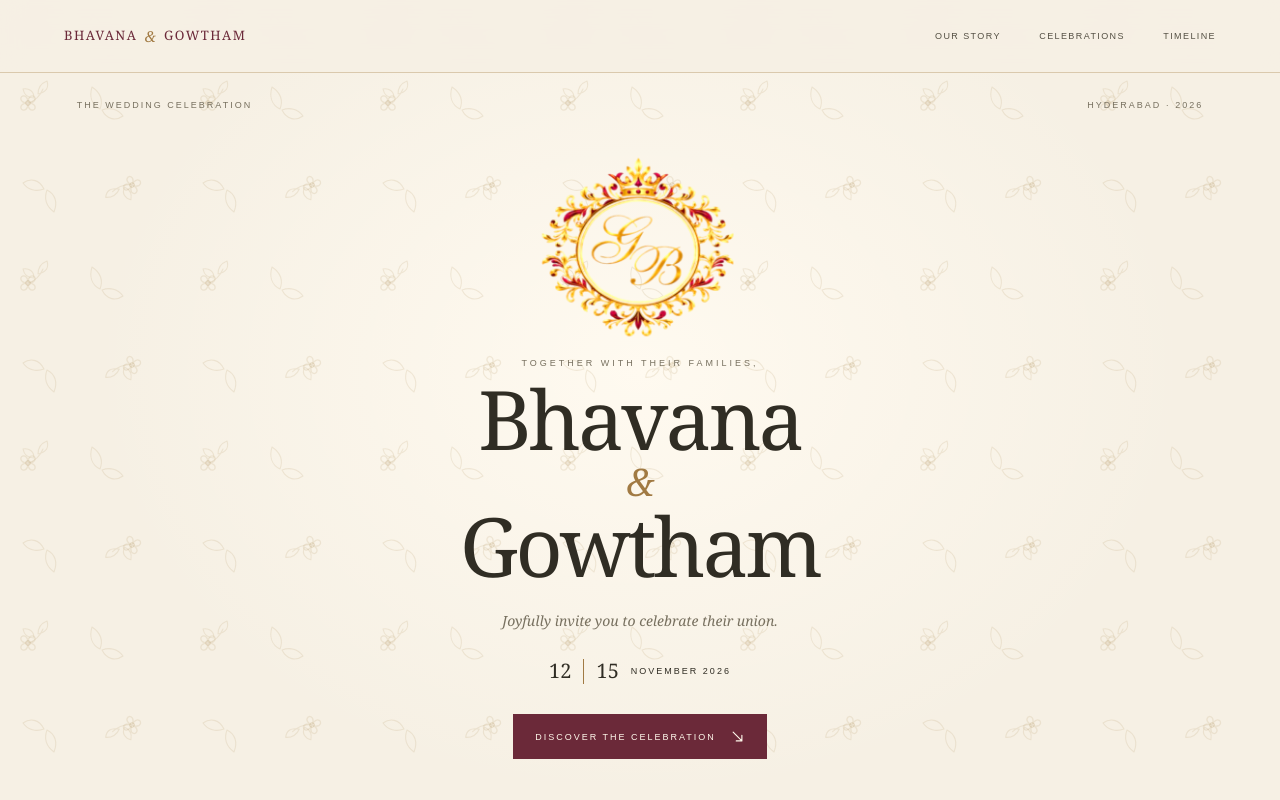
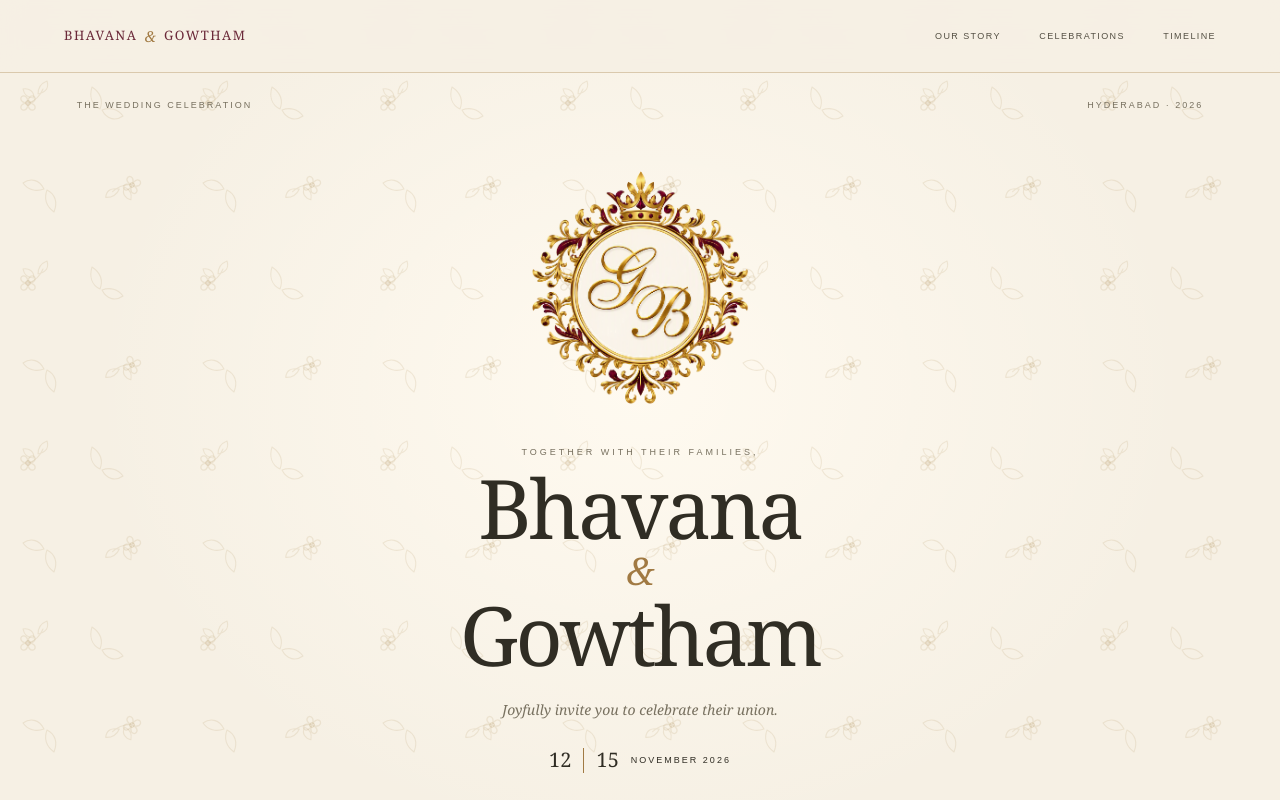
Before and after one commit to prabhavpulipaka/bhavana-gowtham-wedding, a Next.js app: page / in a window 1280 px wide. Shown: the top 800 px of the page. Built offline with nearby package versions, Linux system fonts and the light colour scheme.

Commit message:
Uploaded new GB logo

```diff
--- a/app/page.tsx
+++ b/app/page.tsx
@@ -305,7 +305,7 @@ export default function Home() {
         <div className="hero-art" aria-label="Wedding artwork" data-reveal="photo">
           <div className="hero-painting">
             <img
-              src="/artwork/wedding-couple2.webp"
+              src="/artwork/wedding-couple3.webp"
               alt="Traditional wedding-inspired illustration"
             />
             </div>
```
Also changed, not shown: public/artwork/Designer (2).png (added), public/artwork/wedding-couple3.webp (added).
